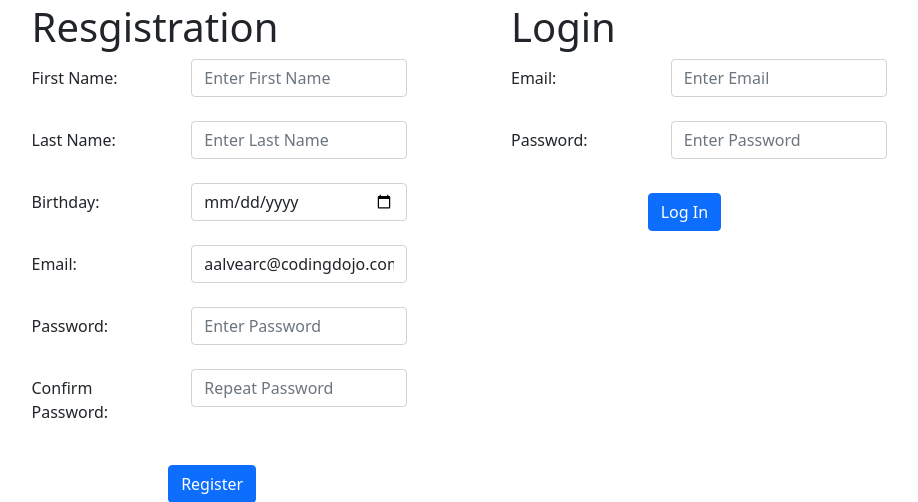
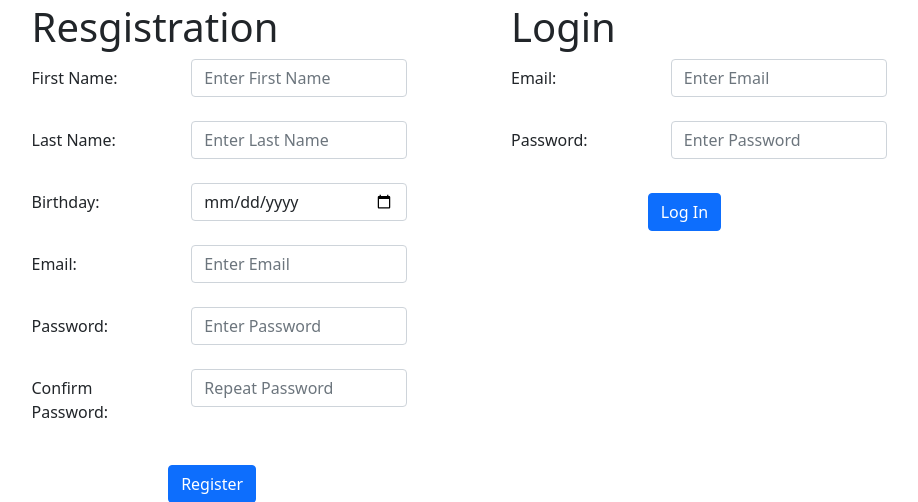
Before and after one commit to andriu5/la_pared-repo, a Django app: template apps/login_registration_app/templates/index.html in a window 1280 px wide. Shown: the part 253-755 px from the top of the page, without its empty margins (141-1059 px from the left). Run offline with Django 3.2, Linux system fonts and the light colour scheme; the template is opened without the code that fills it, so the values that code supplies are empty; some libraries are stand-ins or nearby versions.

Commit message:
removing email value

```diff
--- a/apps/login_registration_app/templates/index.html
+++ b/apps/login_registration_app/templates/index.html
@@ -61,7 +61,7 @@
                     <div class="form-group row">
                         <label for="email-id" class="col-sm-4 col-form-label">Email:</label>
                         <div class="col-sm-6">
-                            <input id="email-id" placeholder="Enter Email" name="email" class="form-control" type="text" value="aalvearc@codingdojo.com" required>
+                            <input id="email-id" placeholder="Enter Email" name="email" class="form-control" type="text" required>
                         </div>
                     </div>
                     <br>
```
